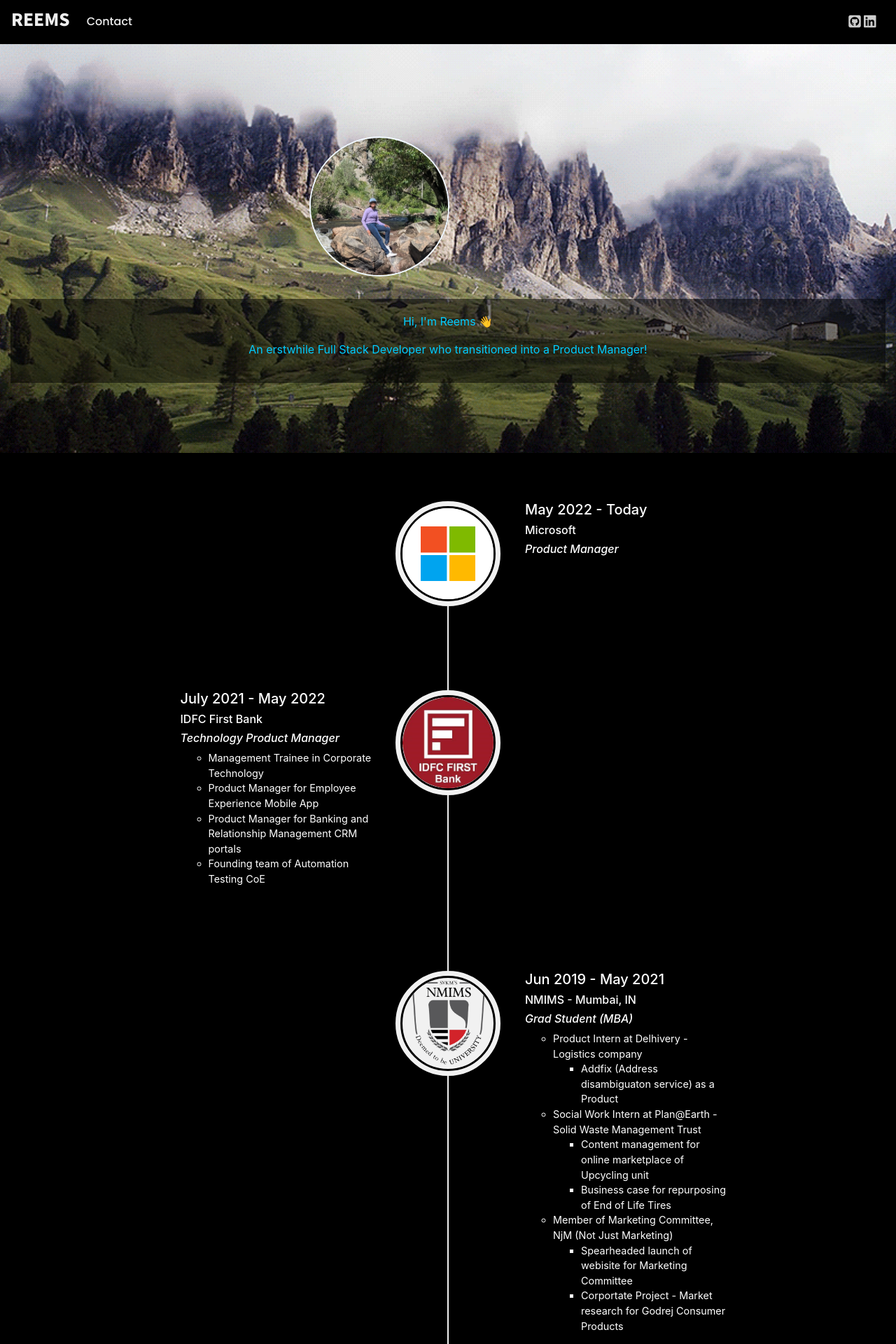
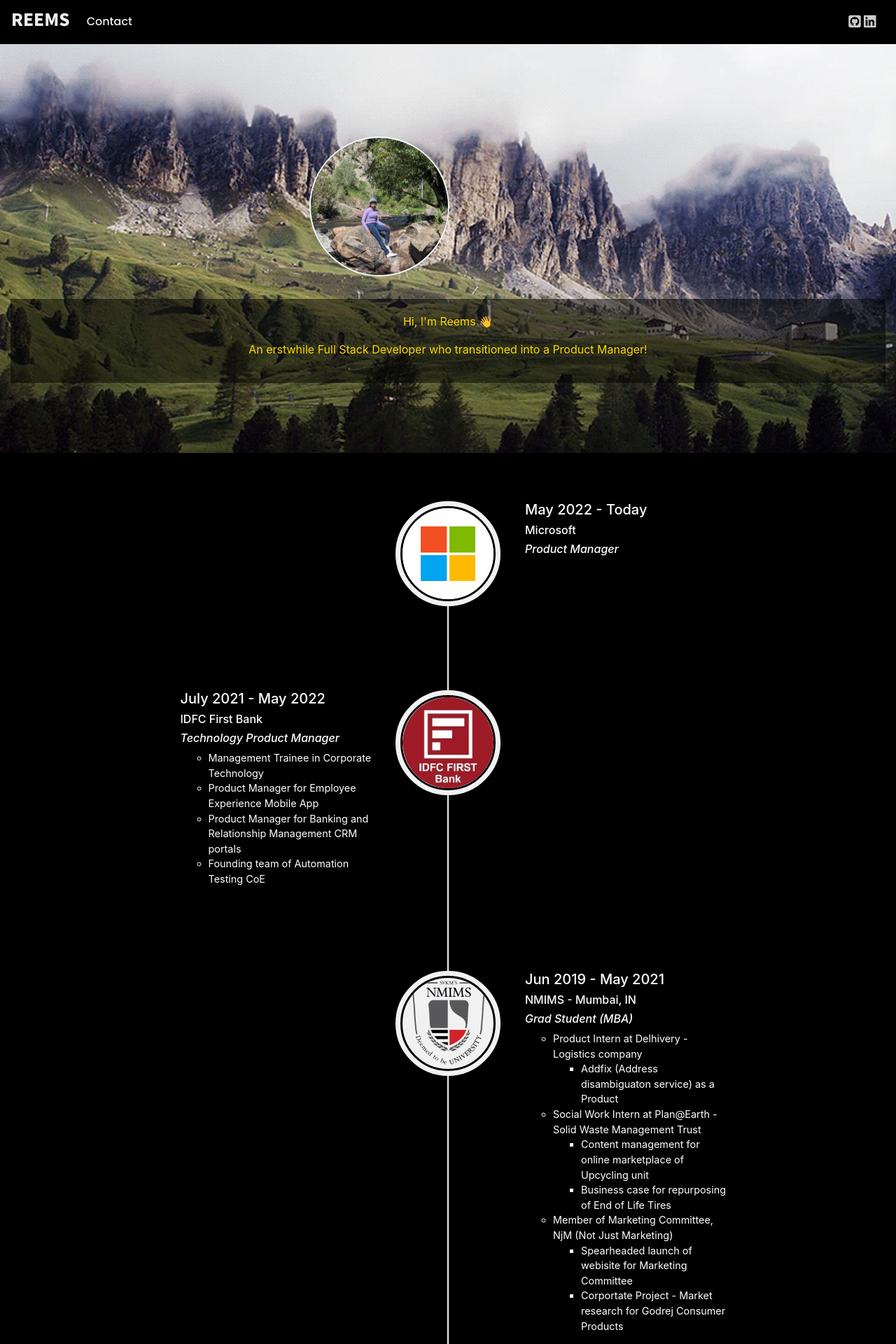
Before and after one commit to reemstk/reemstk.github.io, a Jekyll site: the page built from index.md, in a window 1280 px wide. Shown: the top 1920 px of the page at 70% size. Built offline with Jekyll 4.4.1, drawn with Linux system fonts in a browser that asks for light colours; nearby versions of some CDN libraries; comment, search, counter and statistics services are not loaded; our own code applies the rules of GitHub Pages for plain Markdown files.

Commit message:
Update main.css

```diff
--- a/css/main.css
+++ b/css/main.css
@@ -1265,7 +1265,7 @@
 
 .profile-text {
   text-align: center;
-  color: #00ccff;
+  color: gold; /* #00ccff; */
   background: rgba(0, 0, 0, 0.5);
   width: 100%;
   padding: 20px;
```
